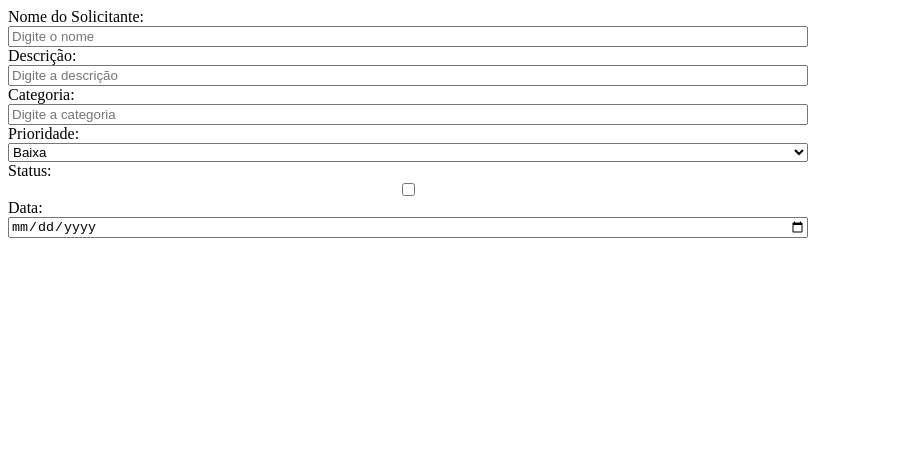
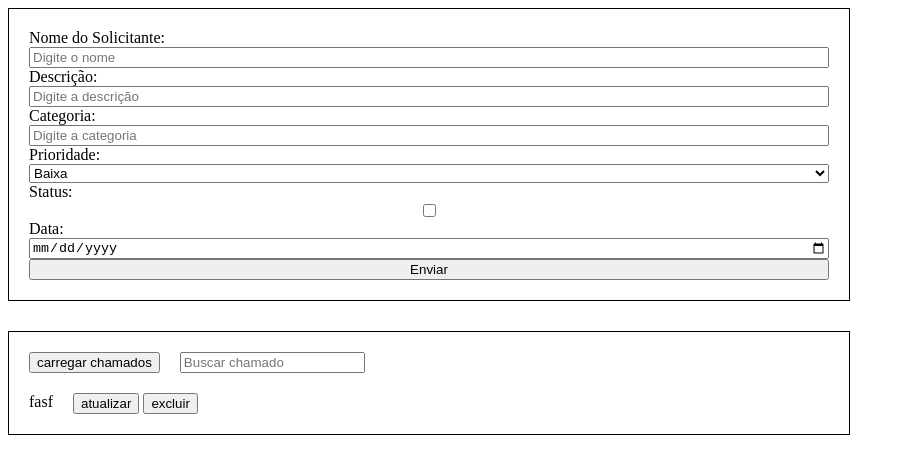
Before and after one commit to danielmonteirodeandrade/crud, a website: page frontend/index.html in a window 1280 px wide. Shown: the whole page, without its empty margins (0-905 px from the left). Drawn offline with Linux system fonts and the light colour scheme.

Commit message:
fazendo a pagina e o css

```diff
--- a/frontend/index.css
+++ b/frontend/index.css
@@ -1,6 +1,32 @@
 .container {
     display: flex;
     flex-direction: column;
+    flex-wrap: wrap;
     justify-content: left;
     max-width: 800px;
+    margin-bottom: 30px;
+    border: 1px solid #000;
+    padding: 20px;
+    gap: 20px;
 }
+
+.form {
+    display: flex;
+    flex-direction: column;
+    flex-wrap: wrap;
+}
+
+#chamados {
+    display: flex;
+}
+
+.chamado {
+    display: flex;
+    gap: 20px;
+}
+
+.linha-container {
+    display: flex;
+    justify-content: left;
+    gap: 20px;
+}
--- a/frontend/index.html
+++ b/frontend/index.html
@@ -9,6 +9,7 @@
 <body>
     <container>
         <section class="container">
+            <form class="form">
                 <label for="nomesolicitante">Nome do Solicitante:</label>
                 <input type="text" id="nomesolicitante" placeholder="Digite o nome">
                 <label for="descricao">Descrição:</label>
@@ -25,8 +26,34 @@
                 <input type="checkbox" id="status" placeholder="Digite o status">
                 <label for="data">Data:</label>
                 <input type="date" id="data" placeholder="Selecione a data">
+                <button type="submit">Enviar</button>
+            </form>
         </section>
-        <sect
+        <section class="container">
+             <div class="linha-container">
+                <button id="load-chamados">
+                    carregar chamados
+                </button>
+                <div class="filter-box">
+                    <input type="text" id="fliterInput" placeholder="Buscar chamado">
+                </div>
+             </div>
+             <section id="chamados" class="linha-container">
+                <div class="chamado">
+                    <div class="regiao-chamado">
+                        <span>fasf</span>
+                    </div>
+                    <div class="btns-chamado">
+                        <button id="atualizar"class="btn-chamado">
+                            atualizar
+                        </button>
+                        <button id="excluir" class="btn-chamado">
+                            excluir
+                        </button>
+                    </div>
+                </div>
+             </section>
+        </section>
     </container>
 </body>
 </html>
```
Lines whose indentation alone changed are shown as unchanged.
